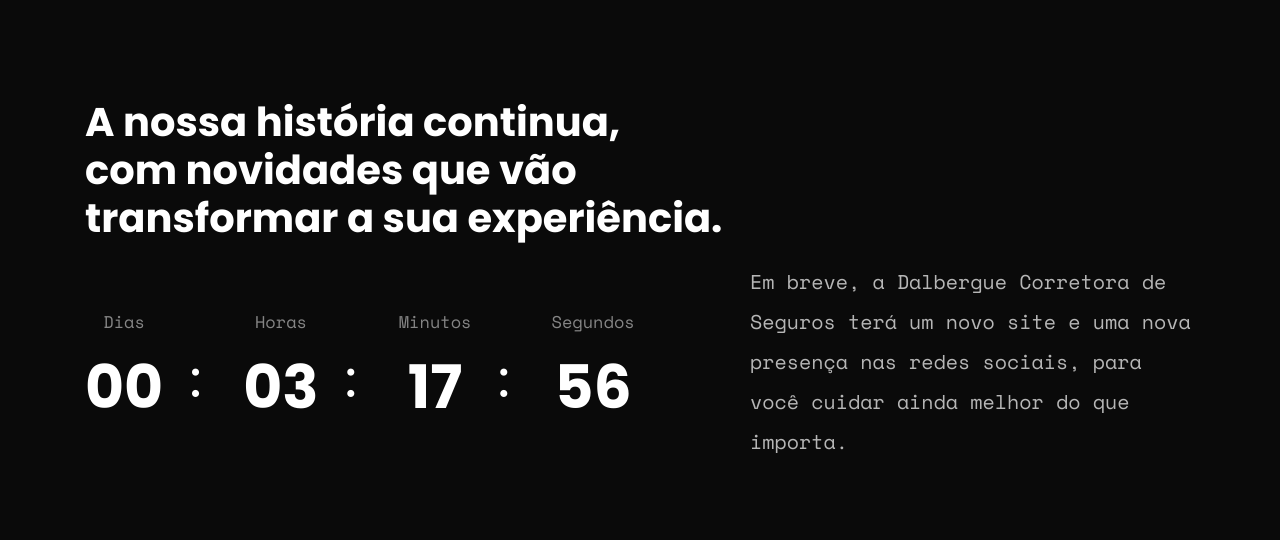
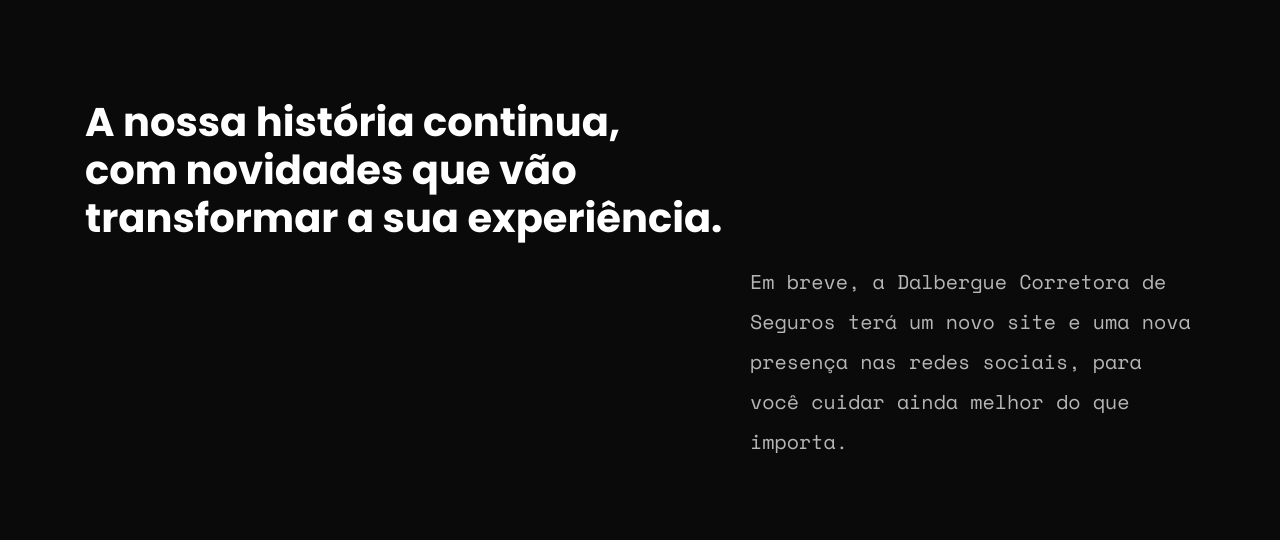
Before and after one commit to andrepacato/DALBERGUE, a plain HTML site: page index.html in a window 1280 px wide. Shown: the part 166-706 px from the top of the page. Drawn offline with nearby package versions, Linux system fonts and the light colour scheme.

Commit message:
Update index.html

```diff
--- a/index.html
+++ b/index.html
@@ -50,9 +50,7 @@
                                 <!-- heading end  -->
                             </div>
                             <div class="col-xl-7 col-lg-7">
-                                <!-- countdown start  -->
-                                <div class="wow fadeInRight" data-wow-delay=".4s" data-countdown="2025/11/01"></div>
-                                <!-- countdown end  -->
+
                             </div>
                             <div class="col-xl-5 col-lg-5">
                                 <!-- desc strat  -->
```
